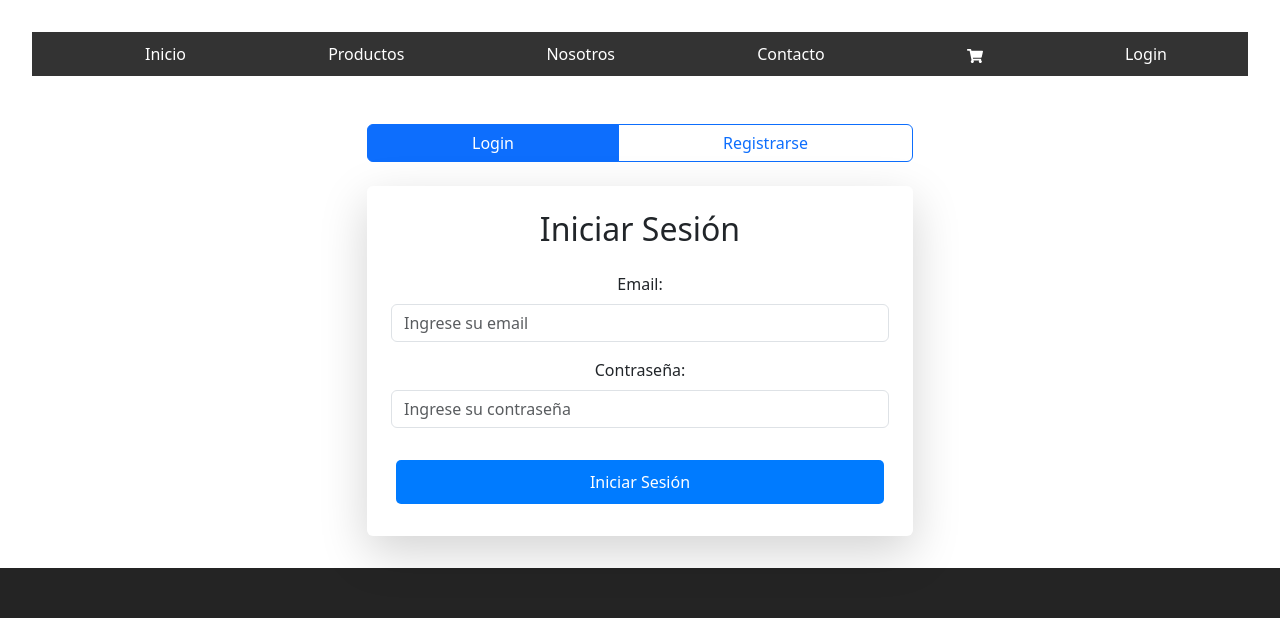
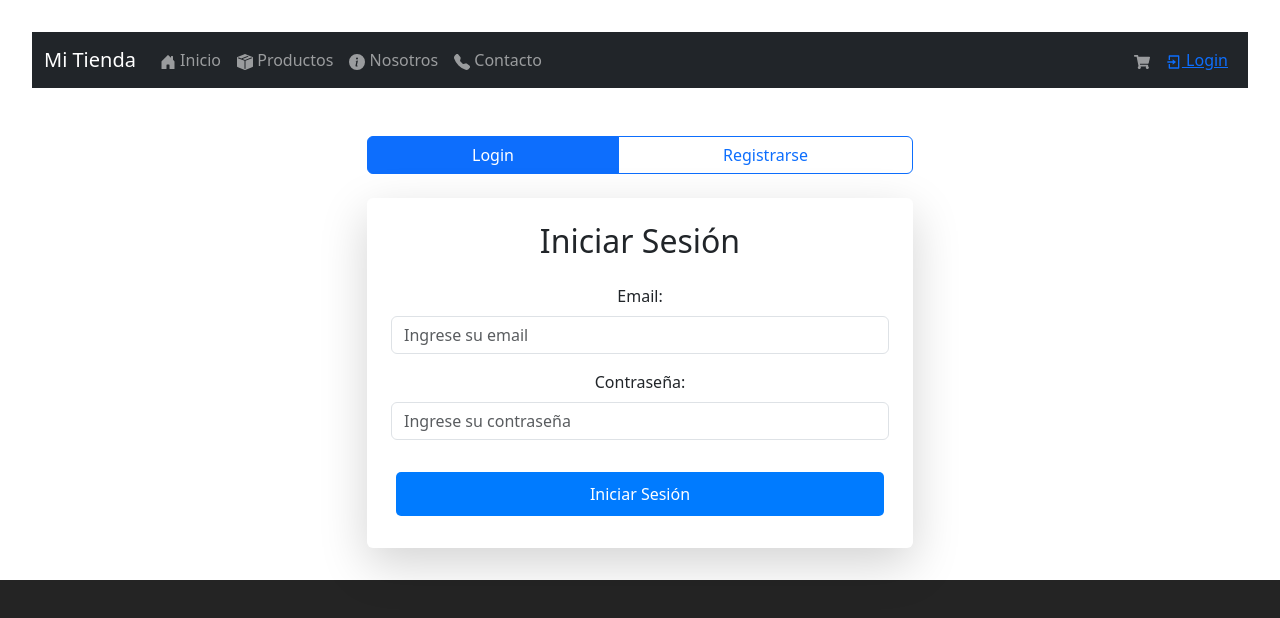
Before and after one commit to ferwargit/e-commerce-test2, a React (Vite) app in the folder e-commerce-2.0/: page /login in a window 1280 px wide. Shown: the top 618 px of the page. Built offline with nearby package versions, Linux system fonts and the light colour scheme.

Commit message:
feat: Mejorar la navegación y la gestión de productos en el carrito, incluyendo redirección para administradores y ordenamiento de productos

```diff
--- a/e-commerce-2.0/src/components/Carrito.jsx
+++ b/e-commerce-2.0/src/components/Carrito.jsx
@@ -8,7 +8,7 @@ import CarritoCard from "./CarritoCard";
 import { StyledButton, StyledLinkButton } from "./Button";
 
 export default function Carrito() {
-  const { user } = useAuthContext();
+  const { user, admin } = useAuthContext();
   const { productosCarrito, vaciarCarrito, borrarProductoCarrito } =
     useContext(CarritoContext);
 
@@ -23,6 +23,11 @@ export default function Carrito() {
       style: "currency",
       currency: "ARS",
     }).format(value);
+
+  if (admin) {
+    // Si es admin, lo redirigimos a su panel
+    return <Navigate to="/admin" replace />;
+  }
 
   if (!user) {
     return <Navigate to="/login" replace />;
--- a/e-commerce-2.0/src/components/Nav.jsx
+++ b/e-commerce-2.0/src/components/Nav.jsx
@@ -1,99 +1,186 @@
+// src/components/Nav.jsx
+
 import { useContext } from "react";
-import { Link } from "react-router-dom";
+import { Link, NavLink, useLocation } from "react-router-dom";
 import { CarritoContext } from "../context/CarritoContext";
 import { useAuthContext } from "../context/AuthContext";
+
+// Importa todos los iconos que necesitarás
 import { FaShoppingCart } from "react-icons/fa";
+import { RiAdminFill, RiLoginBoxLine, RiAddBoxFill } from "react-icons/ri";
+import {
+  BsBoxSeamFill,
+  BsFillHouseDoorFill,
+  BsFillInfoCircleFill,
+  BsFillTelephoneFill,
+} from "react-icons/bs";
 
 function Nav() {
   const { productosCarrito } = useContext(CarritoContext);
-  const { admin } = useAuthContext();
+  const { user, admin, logout } = useAuthContext();
+  const location = useLocation();
+
+  // Variable para saber si estamos en una sección de admin (logueado o no)
+  const isCargandoPaginaAdmin = location.pathname.startsWith("/admin");
+
+  // Calcula el número total de ítems en el carrito (sumando cantidades)
+  const totalItems = productosCarrito.reduce(
+    (total, producto) => total + producto.cantidad,
+    0
+  );
+
+  // Estilo para el NavLink que está activo
+  const activeLinkStyle = {
+    color: "#0d6efd", // Un color azul de Bootstrap para destacar
+    textDecoration: "underline",
+  };
+
   return (
-    <nav
-      style={{
-        backgroundColor: "#333",
-        color: "white",
-        padding: "10px",
-        width: "100%",
-      }}
+    <nav className="navbar navbar-expand-lg navbar-dark bg-dark sticky-top">
+      <div className="container-fluid">
+        <Link className="navbar-brand" to="/">
+          Mi Tienda
+        </Link>
+
+        {/* Botón de hamburguesa para móviles */}
+        <button
+          className="navbar-toggler"
+          type="button"
+          data-bs-toggle="collapse"
+          data-bs-target="#navbarNav"
+          aria-controls="navbarNav"
+          aria-expanded="false"
+          aria-label="Toggle navigation"
         >
-      <ul
-        style={{
-          listStyle: "none",
-          display: "flex",
-          justifyContent: "space-around",
-          margin: 0,
-        }}
+          <span className="navbar-toggler-icon"></span>
+        </button>
+
+        {/* Contenedor de los enlaces que se colapsará en móviles */}
+        <div className="collapse navbar-collapse" id="navbarNav">
+          {/* Enlaces principales alineados a la izquierda */}
+          <ul className="navbar-nav me-auto mb-2 mb-lg-0">
+            <li className="nav-item">
+              <NavLink
+                className="nav-link"
+                style={({ isActive }) =>
+                  isActive ? activeLinkStyle : undefined
+                }
+                to="/"
               >
-        <li>
-          <Link to="/" style={{ color: "white", textDecoration: "none" }}>
-            Inicio
-          </Link>
+                <BsFillHouseDoorFill /> Inicio
+              </NavLink>
             </li>
-        <li>
-          <Link
+            <li className="nav-item">
+              <NavLink
+                className="nav-link"
+                style={({ isActive }) =>
+                  isActive ? activeLinkStyle : undefined
+                }
                 to="/productos"
-            style={{ color: "white", textDecoration: "none" }}
               >
-            Productos
-          </Link>
+                <BsBoxSeamFill /> Productos
+              </NavLink>
             </li>
-        <li>
-          <Link
+            <li className="nav-item">
+              <NavLink
+                className="nav-link"
+                style={({ isActive }) =>
+                  isActive ? activeLinkStyle : undefined
+                }
                 to="/nosotros"
-            style={{ color: "white", textDecoration: "none" }}
               >
-            Nosotros
-          </Link>
+                <BsFillInfoCircleFill /> Nosotros
+              </NavLink>
             </li>
-        <li>
-          <Link
+            <li className="nav-item">
+              <NavLink
+                className="nav-link"
+                style={({ isActive }) =>
+                  isActive ? activeLinkStyle : undefined
+                }
                 to="/contacto"
-            style={{ color: "white", textDecoration: "none" }}
               >
-            Contacto
-          </Link>
+                <BsFillTelephoneFill /> Contacto
+              </NavLink>
             </li>
-        <li>
-          <Link
+          </ul>
+
+          {/* Enlaces de acción alineados a la derecha */}
+          <ul className="navbar-nav">
+            {/* 1. Muestra el Carrito solo si NO es admin Y NO estamos en una página de admin */}
+            {!admin && !isCargandoPaginaAdmin && (
+              <li className="nav-item">
+                <NavLink
+                  className="nav-link"
+                  style={({ isActive }) =>
+                    isActive ? activeLinkStyle : undefined
+                  }
                   to="/carrito"
-            style={{ color: "white", textDecoration: "none" }}
                 >
-            <FaShoppingCart /> {" "}
-            <span>
-              {productosCarrito.length > 0 ? productosCarrito.length : ""}
-            </span>
-          </Link>
+                  <FaShoppingCart />
+                  {totalItems > 0 && (
+                    <span className="badge bg-primary ms-1">{totalItems}</span>
+                  )}
+                </NavLink>
               </li>
-        {admin ? (
-          <li>
-            <Link
+            )}
+
+            {/* 2. Muestra los enlaces de Admin solo si el admin ESTÁ logueado */}
+            {admin && (
+              <>
+                <li className="nav-item">
+                  <NavLink
+                    className="nav-link"
+                    style={({ isActive }) =>
+                      isActive ? activeLinkStyle : undefined
+                    }
                     to="/admin"
-              style={{ color: "white", textDecoration: "none" }}
                   >
-              Admin
-            </Link>
+                    <RiAdminFill /> Admin Panel
+                  </NavLink>
                 </li>
-        ) : (
-          <></>
+                <li className="nav-item">
+                  <NavLink
+                    className="nav-link"
+                    style={({ isActive }) =>
+                      isActive ? activeLinkStyle : undefined
+                    }
+                    to="/admin/agregarProductos"
+                  >
+                    <RiAddBoxFill /> Agregar Productos
+                  </NavLink>
+                </li>
+              </>
             )}
-        <li>
-          <Link to="/login" style={{ color: "white", textDecoration: "none" }}>
-            Login
-          </Link>
+
+            {/* 3. Lógica para el botón de Login/Logout */}
+
+            {/* Muestra el botón de "Login" solo si NO estamos en una página de admin y NADIE está logueado */}
+            {!isCargandoPaginaAdmin && !user && !admin && (
+              <li className="nav-item">
+                <NavLink
+                  className="nav-link"
+                  style={({ isActive }) =>
+                    isActive ? activeLinkStyle : undefined
+                  }
+                  to="/login"
+                >
+                  <RiLoginBoxLine /> Login
+                </NavLink>
               </li>
-        {admin ? (
-          <li>
-            <Link
-              to="/admin/agregarProductos"
-              style={{ color: "white", textDecoration: "none" }}
-            >
-              Agregar Productos
-            </Link>
+            )}
+
+            {/* Muestra el botón de "Logout" si CUALQUIERA (user o admin) está logueado */}
+            {(user || admin) && (
+              <li className="nav-item">
+                <NavLink className="nav-link" to="/" onClick={logout}>
+                  <RiLoginBoxLine /> Logout
+                </NavLink>
               </li>
-        ) : (
-          <></>
             )}
           </ul>
+        </div>
+      </div>
     </nav>
   );
 }
--- a/e-commerce-2.0/src/components/ProductosContainer.jsx
+++ b/e-commerce-2.0/src/components/ProductosContainer.jsx
@@ -39,13 +39,24 @@ function ProductosContainer() {
     return <p className="container text-center mt-5 text-danger">{error}</p>;
   }
 
+  // --- INICIO DEL CAMBIO ---
+
+  // 1. Creamos una copia del array de productos para no mutar el estado original
+  const productosOrdenados = [...productos].sort((a, b) => {
+    // 2. Usamos localeCompare para un ordenamiento alfabético robusto
+    // que maneja bien acentos y caracteres especiales.
+    return a.name.localeCompare(b.name);
+  });
+
+  // --- FIN DEL CAMBIO ---
+
   return (
     <>
       <SEO title="Nuestros Productos" />
       <div className="container mt-4">
         <div className="row g-4">
-          {/* {" "} */}
-          {productos.map((producto) => (
+          {/* 3. Mapeamos sobre el nuevo array ordenado */}
+          {productosOrdenados.map((producto) => (
             <div
               key={producto.id}
               className="col-12 col-md-6 col-lg-4 d-flex align-items-stretch"
```
Also changed, not shown: 1 other file (tests, documents, lock files or other folders). Lines whose indentation alone changed are shown as unchanged.
